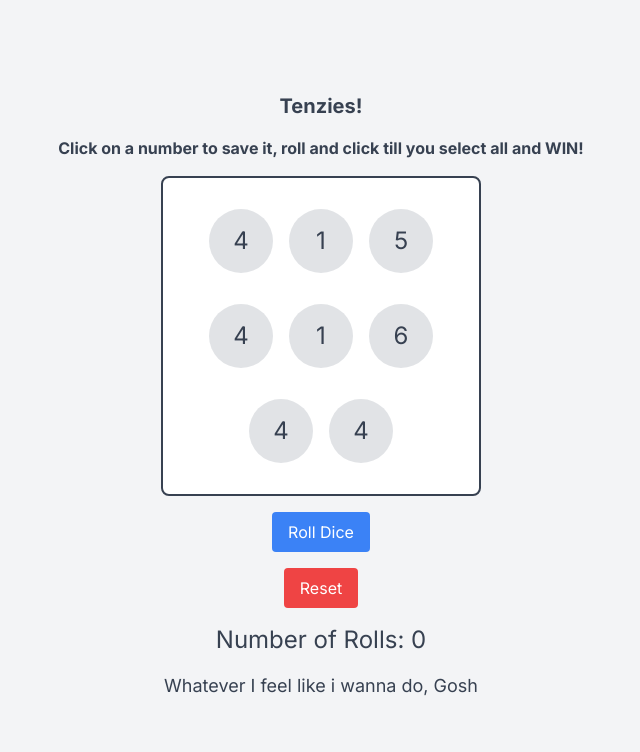
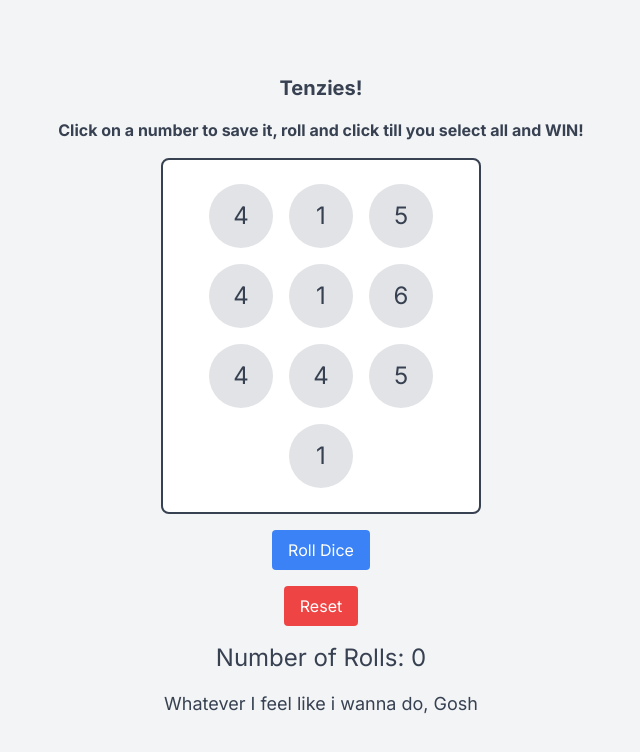
Before and after one commit to Bruskiguy/tenzies_project, a Next.js app: page / in a window 1280 px wide. Shown: the top 752 px of the page, without its empty margins (319-959 px from the left). Built offline with nearby package versions, Linux system fonts and the light colour scheme.

Commit message:
fixed some bugs.

```diff
--- a/app/page.tsx
+++ b/app/page.tsx
@@ -49,7 +49,7 @@ const napoleonQuotes = [
 
 export default function Home() {
   const generateRandomNumbers = () => {
-    return Array.from({ length: 8 }, () => Math.floor(Math.random() * 6) + 1);
+    return Array.from({ length: 10 }, () => Math.floor(Math.random() * 6) + 1);
   };
 
   const [numbers, setNumbers] = useState<number[]>(generateRandomNumbers());
@@ -120,7 +120,7 @@ export default function Home() {
         Click on a number to save it, roll and click till you select all and
         WIN!
       </h2>
-      <div className="flex flex-wrap justify-center items-center w-80 h-80 bg-white border-2 border-gray-700 rounded-lg p-4">
+      <div className="flex flex-wrap justify-center items-center w-auto h-auto min-h-80 max-w-80 bg-white border-2 border-gray-700 rounded-lg p-4">
         {numbers.map((number, index) => (
           <button
             key={index}
```
